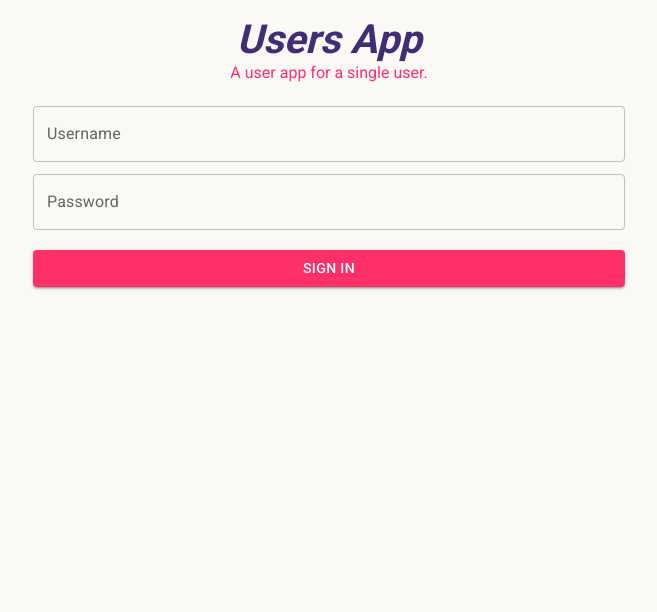
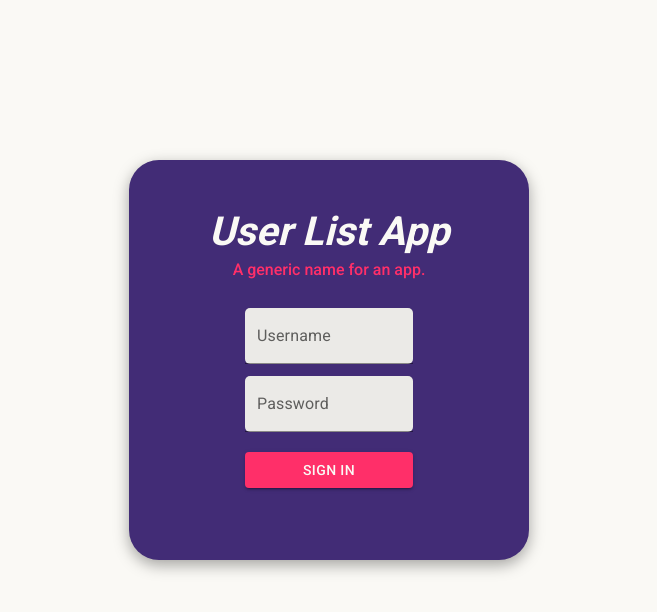
Before and after one commit to FelipeCyano/users-app, a React (Vite) app: page / in a window 1280 px wide. Shown: the top 612 px of the page, without its empty margins (311-968 px from the left). Built offline with nearby package versions, Linux system fonts and the light colour scheme.

Commit message:
feat: improves login page style.

```diff
--- a/src/pages/Login/index.jsx
+++ b/src/pages/Login/index.jsx
@@ -21,36 +21,49 @@
   }
 
   return (
-    <div id="login-container">
+    <div className="login-container">
+      <div className="login-box">
         <em>
-        <strong className='title'>
-          Users App
+          <strong className="title">
+            User List App
           </strong>
         </em>
 
         <span className="span-text">
-        A user app for a single user.
+            A generic name for an app.
         </span>
 
-      <form onSubmit={authenticate} id="login-form">
+        <form onSubmit={authenticate} className="login-form">
           <TextField
             value={user}
             label="Username"
             type="text"
+            variant="filled"
             color="primary"
             margin="dense"
             fullWidth={true}
             onChange={e => setUser(e.target.value)}
+            style={{
+              backgroundColor: "#FAF9F5",
+              border: "none",
+              borderRadius: "5px"
+            }}
           />
 
           <TextField
             value={password}
             label="Password"
             type="password"
+            variant="filled"
             color="primary"
             margin="dense"
             fullWidth={true}
             onChange={e => setPassword(e.target.value)}
+            style={{
+              backgroundColor: "#FAF9F5",
+              border: "none",
+              borderRadius: "5px",
+            }}
           />
 
           <Button
@@ -60,13 +73,15 @@
             margin="dense"
             fullWidth={true}
             style={{
-            margin: "1rem 0 0.5rem"
+              margin: "1rem 0 0.5rem",
+              color: "#FAF9F5"
             }}
           >
             Sign In
           </Button>
         </form>
-      {error && <span className='span-text'>Invalid user or password.</span>}
+        {error && <span className="span-text">Invalid user or password.</span>}
+      </div>
     </div>
   )
 }
--- a/src/pages/Login/styles.css
+++ b/src/pages/Login/styles.css
@@ -1,13 +1,30 @@
-#login-container {
+.login-container {
   display: flex;
-  flex-flow: column wrap;
+  justify-content: center;
   align-items: center;
-  justify-content: space-evenly;
 
-  padding: 1rem;
+  height: 90vh;
+  /* background-color: #FF2F69; */
 }
 
-#login-form {
+.login-box {
+  display: flex;
+  flex-flow: column;
+  align-items: center;
+  justify-content: space-between;
+
+  width: 400px;
+  height: 400px;
+  padding: 3rem 0;
+  /* margin: 1rem; */
+  border: none;
+  border-radius: 30px;
+  box-shadow: rgba(0, 0, 0, 0.35) 0px 5px 15px;
+
+  background-color: #422C76;
+}
+
+.login-form {
   display: flex;
   flex-flow: column wrap;
   align-items: center;
@@ -19,9 +36,10 @@
 
 .title {
   font-size: 2.5rem;
-  color: #422C76;
+  color: #FAF9F5;
 }
 
 .span-text {
+  font-weight: 500;
   color: #FF2F69;
 }
--- a/src/pages/UsersList/index.jsx
+++ b/src/pages/UsersList/index.jsx
@@ -50,7 +50,8 @@
         fullWidth={true}
         onClick={toNavigate}
         style={{
-          marginTop: "1rem"
+          marginTop: "1rem",
+          color: "#FAF9F5"
         }}
       >
         Logout
--- a/src/styles/global.css
+++ b/src/styles/global.css
@@ -6,7 +6,7 @@
 }
 
 body {
-  background: #FAF9F5;
+  background-color: #FAF9F5;
 }
 
 body, input, button {
```
Lines whose indentation alone changed are shown as unchanged.
